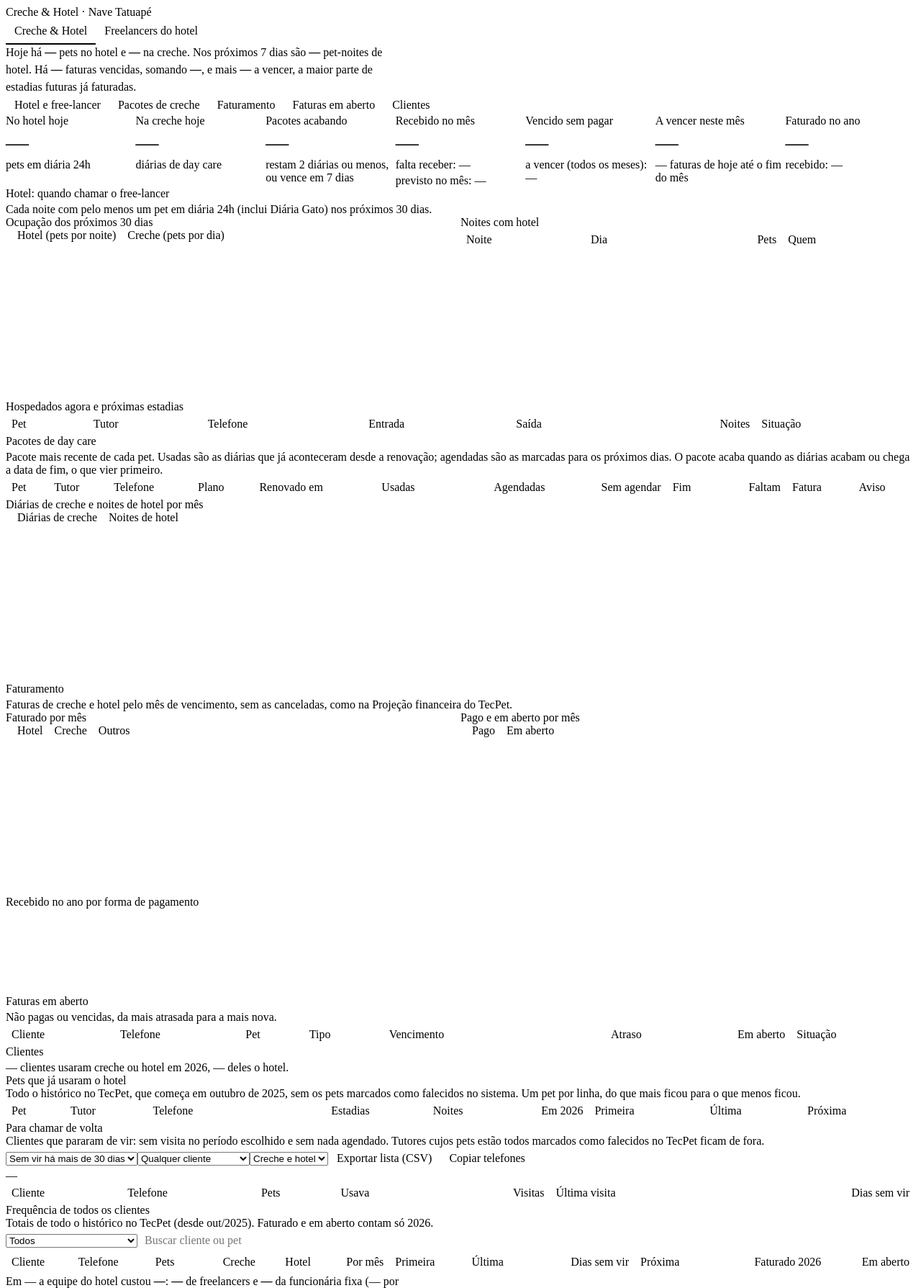
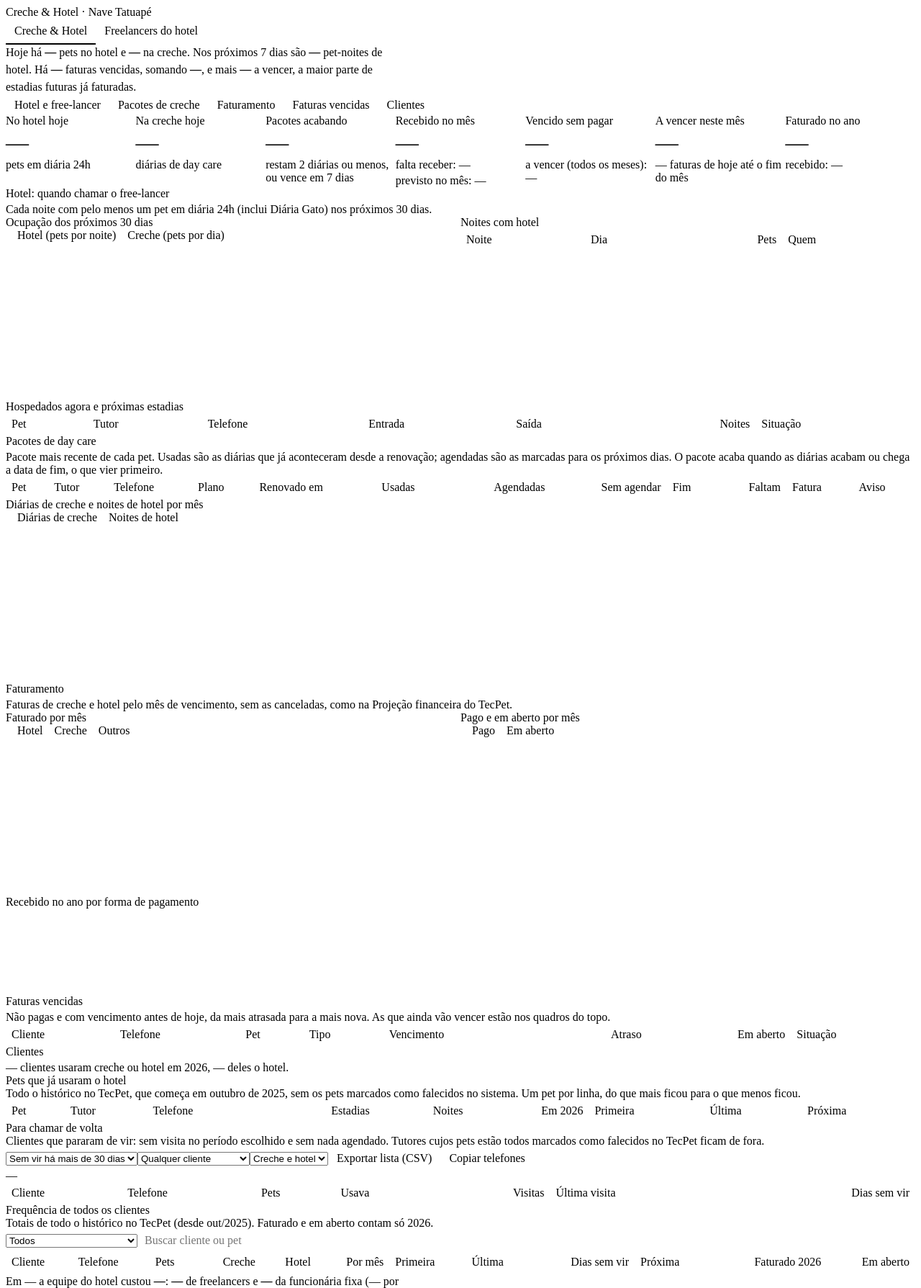
Before and after one commit to theoestoquenave/teste, a plain HTML site: page painel-creche/index.html in a window 1280 px wide. Shown: the top 1789 px of the page at 72% size. Drawn offline with Linux system fonts and the light colour scheme.

Commit message:
Tabela de faturas mostra só as vencidas
Co-Authored-By: Claude Opus 5.5 <noreply@anthropic.com>
Claude-Session: https://claude.ai/code/session_01RXzD82LRzo4fR3zwSdJkqr

```diff
--- a/painel-creche/index.html
+++ b/painel-creche/index.html
@@ -75,7 +75,7 @@
       <a href="#hotel">Hotel e free-lancer</a>
       <a href="#creche">Pacotes de creche</a>
       <a href="#financeiro">Faturamento</a>
-      <a href="#abertas">Faturas em aberto</a>
+      <a href="#abertas">Faturas vencidas</a>
       <a href="#clientes">Clientes</a>
     </nav>
   </div>
@@ -167,8 +167,8 @@
 
   <section class="cz-sec" id="abertas">
     <header>
-      <h2>Faturas em aberto</h2>
-      <p class="cz-muted">Não pagas ou vencidas, da mais atrasada para a mais nova.</p>
+      <h2>Faturas vencidas</h2>
+      <p class="cz-muted">Não pagas e com vencimento antes de hoje, da mais atrasada para a mais nova. As que ainda vão vencer estão nos quadros do topo.</p>
     </header>
     <div class="cz-card">
       <div class="cz-tablewrap cz-tall">
@@ -625,8 +625,8 @@
     const s = dash.data('faturas');
     tb.replaceChildren();
     if (s.status !== 'ok') return;
-    const rs = s.data.filter((f) => f.valida && f.aberto > 0).map((f) => ({ ...f, atraso: f.vencimento ? -cz.diasAte(f.vencimento) : 0 })).sort((a, b) => b.atraso - a.atraso);
-    if (!rs.length) return cz.vazio(tb, 8, 'Nenhuma fatura em aberto.');
+    const rs = s.data.filter((f) => f.valida && f.aberto > 0).map((f) => ({ ...f, atraso: f.vencimento ? -cz.diasAte(f.vencimento) : 0 })).filter((f) => f.atraso > 0).sort((a, b) => b.atraso - a.atraso);
+    if (!rs.length) return cz.vazio(tb, 8, 'Nenhuma fatura vencida.');
     for (const f of rs) {
       const atrasada = f.atraso > 0;
       cz.row(tb, [f.cliente, { v: f.telefone, cls: 'cz-nw' }, f.pet, f.tipo, { v: cz.dataAno(f.vencimento), cls: 'cz-nw' },
```
